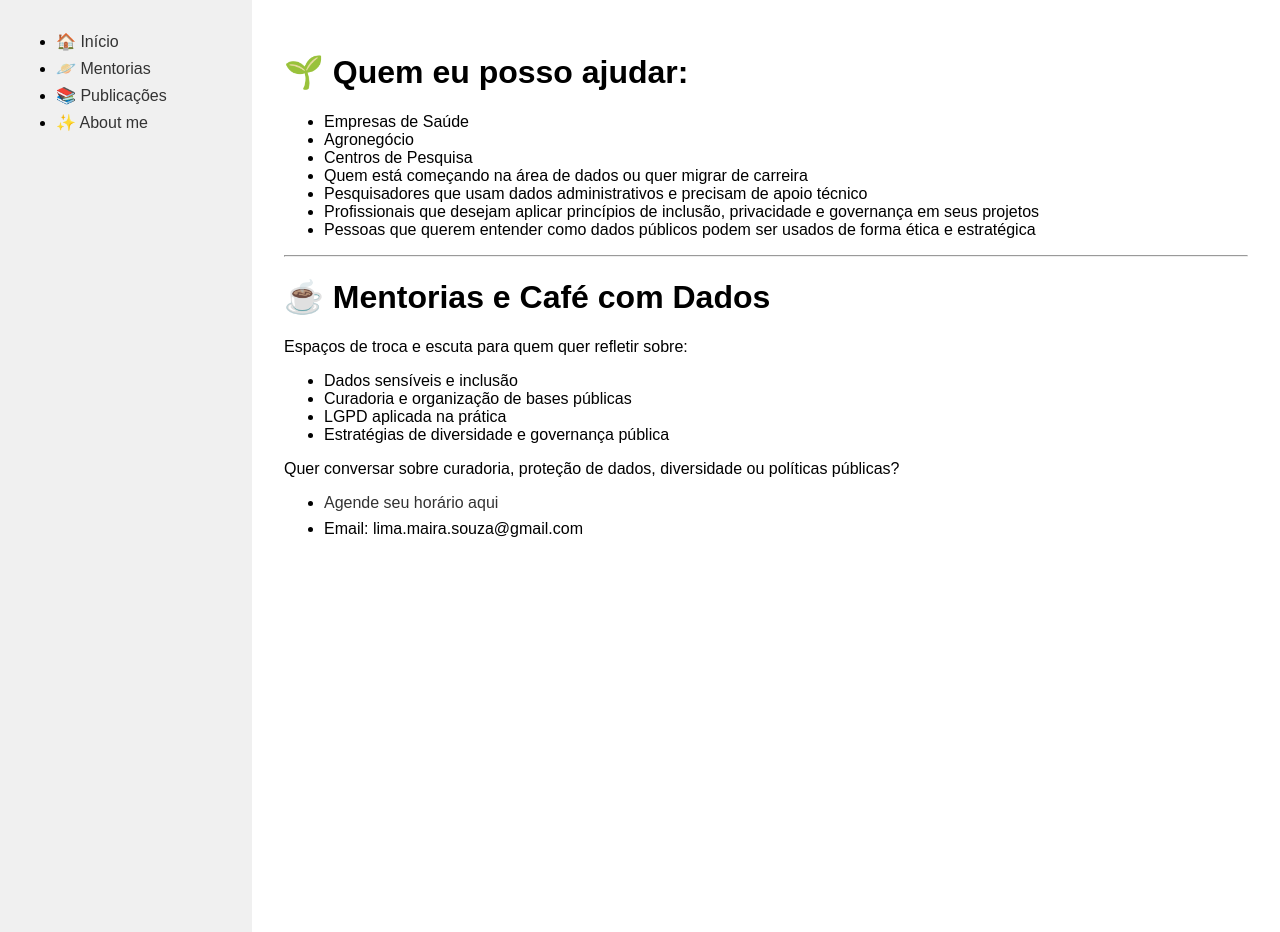
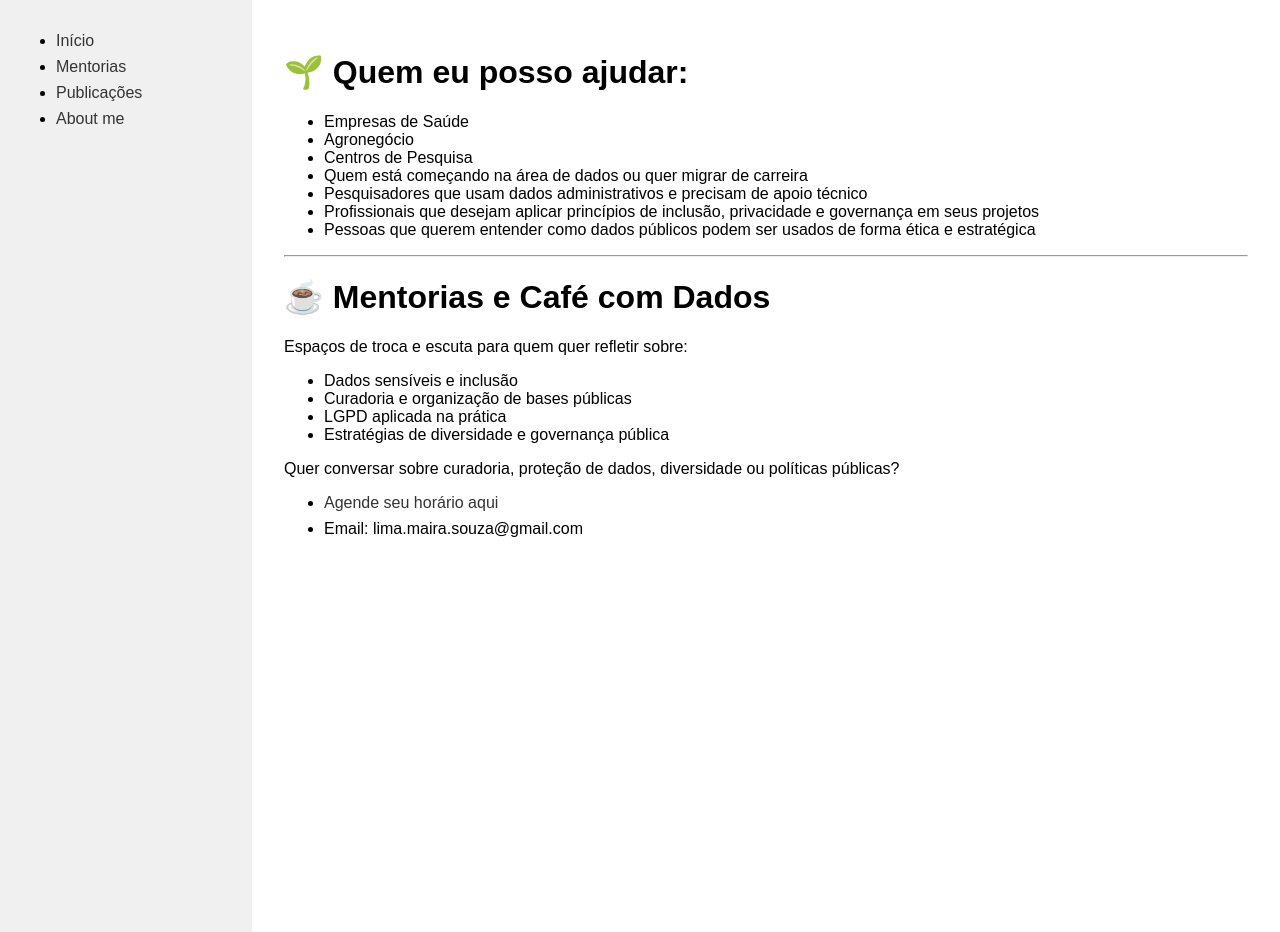
Before and after one commit to MairaLimaS/MairaLimaS.github.io, a Jekyll site: the page built from mentorias.md, in a window 1280 px wide. Built offline with Jekyll 4.4.1, drawn with Linux system fonts in a browser that asks for light colours.

```diff
--- a/_layouts/default.html
+++ b/_layouts/default.html
@@ -13,10 +13,10 @@
 <body>
   <nav>
     <ul>
-      <li><a href="{{ '/' | relative_url }}">🏠 Início</a></li>
-      <li><a href="{{ '/mentorias' | relative_url }}">🪐 Mentorias</a></li>
-      <li><a href="{{ '/publicacoes' | relative_url }}">📚 Publicações</a></li>
-      <li><a href="{{ '/aboutme' | relative_url }}">✨ About me</a></li>
+      <li><a href="{{ '/' | relative_url }}"> Início</a></li>
+      <li><a href="{{ '/mentorias' | relative_url }}"> Mentorias</a></li>
+      <li><a href="{{ '/publicacoes' | relative_url }}"> Publicações</a></li>
+      <li><a href="{{ '/aboutme' | relative_url }}"> About me</a></li>
     </ul>
   </nav>
 <main>
```
